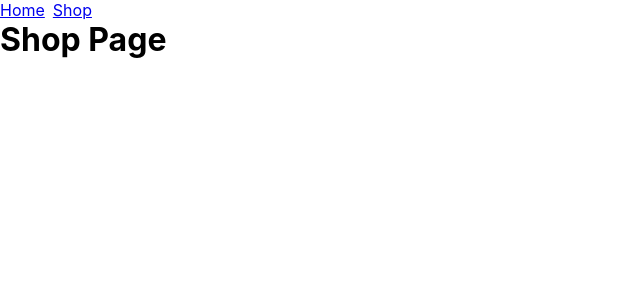
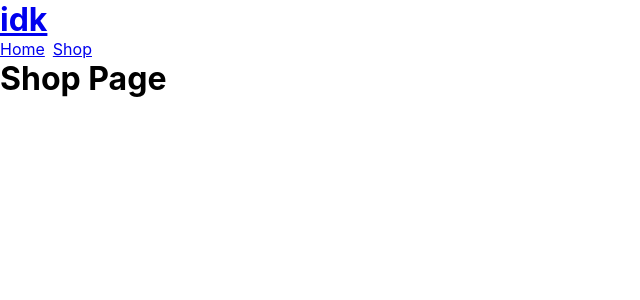
Before and after one commit to Sharkri/shopping-cart, a React (Create React App) app: page /shop in a window 1280 px wide. Shown: the top 300 px of the page, without its empty margins (0-640 px from the left). Built offline with nearby package versions, Linux system fonts and the light colour scheme.

Commit message:
Combine title and nav together in Header.js and display it to RouteSwitch.js

```diff
--- a/src/RouteSwitch.js
+++ b/src/RouteSwitch.js
@@ -1,18 +1,12 @@
 import { BrowserRouter, Routes, Route } from "react-router-dom";
 import App from "./App";
-import Nav from "./components/Nav";
+import Header from "./components/Header";
 import Shop from "./components/Shop";
-import uniqid from "uniqid";
 
 const RouteSwitch = () => {
-  const links = [
-    { to: "/", name: "Home", id: uniqid() },
-    { to: "/shop", name: "Shop", id: uniqid() },
-  ];
-
   return (
     <BrowserRouter>
-      <Nav links={links} />
+      <Header />
       <Routes>
         <Route path="/" element={<App />} />
         <Route path="/shop" element={<Shop />} />
--- a/src/components/Header.js
+++ b/src/components/Header.js
@@ -1,7 +1,20 @@
 import "../styles/Header.css";
+import Nav from "./Nav";
+import Title from "./Title";
+import uniqid from "uniqid";
 
 function Header() {
-  return <header></header>;
+  const links = [
+    { name: "Home", to: "/", id: uniqid() },
+    { name: "Shop", to: "/shop", id: uniqid() },
+  ];
+
+  return (
+    <header>
+      <Title title="idk" />
+      <Nav links={links} />
+    </header>
+  );
 }
 
 export default Header;
```
